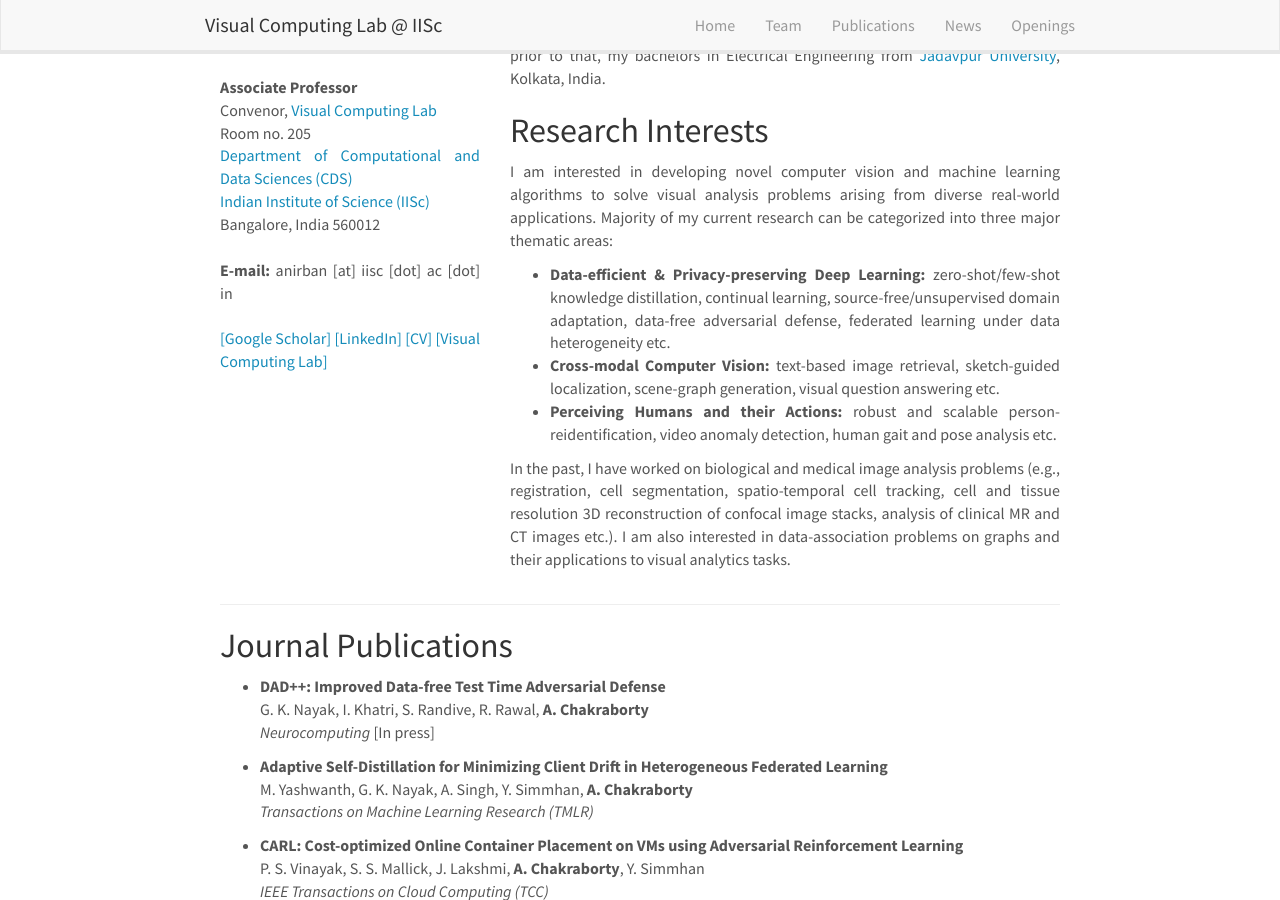
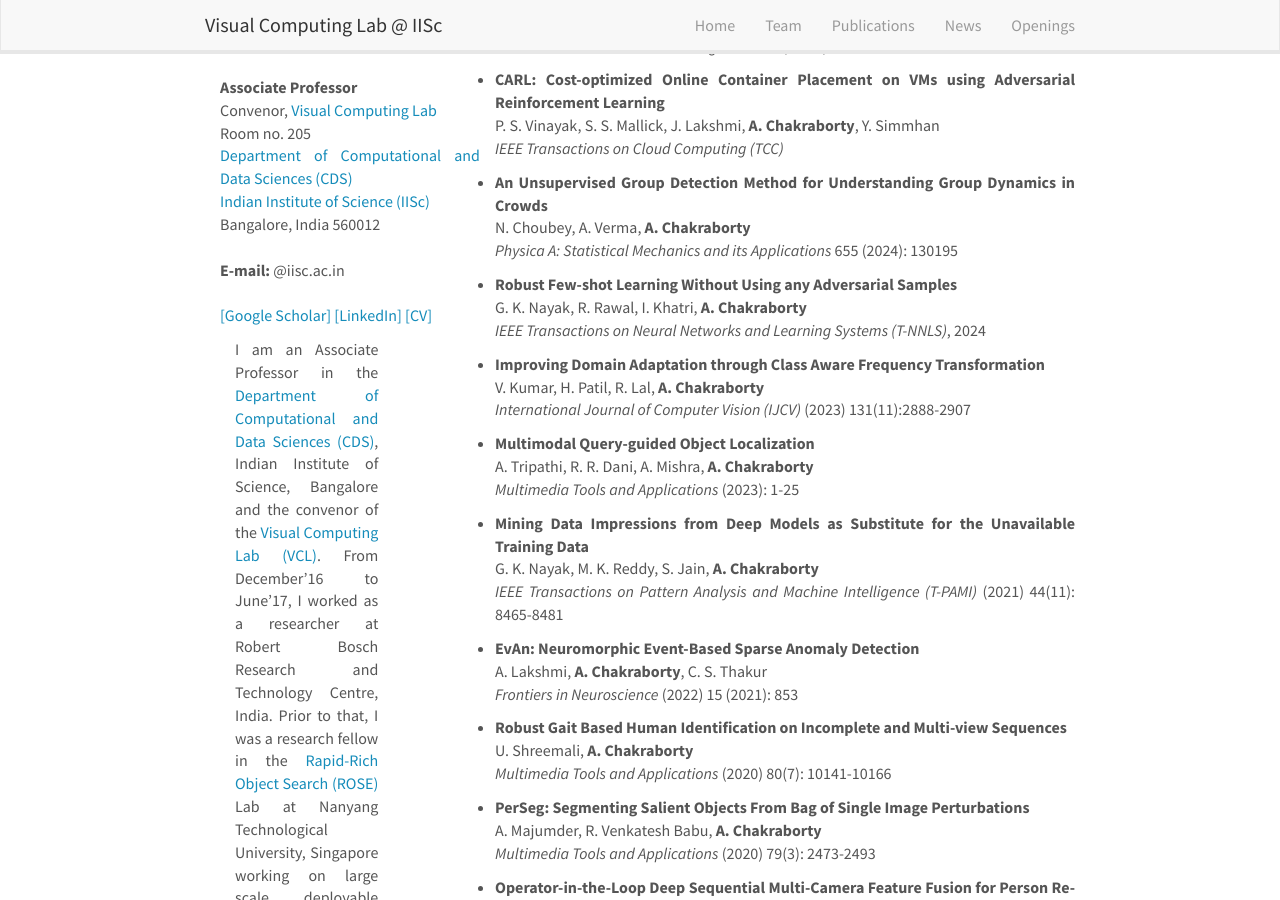
Before and after one commit to vcl-iisc/vclab-website, a Jekyll site: the page built from _pages/anirban.md, in a window 1280 px wide and 900 px high, scrolled down 355 px. Built offline with Jekyll 4.4.1, drawn with Linux system fonts in a browser that asks for light colours; nearby versions of some CDN libraries.

Commit message:
Update anirban.md

```diff
--- a/_pages/anirban.md
+++ b/_pages/anirban.md
@@ -19,13 +19,11 @@ permalink: /anirban/
   <a href="http://www.iisc.ac.in">Indian Institute of Science (IISc)</a><br/>
   Bangalore, India 560012<br/>
   <br/>
-  <b>E-mail:</b> anirban [at] iisc [dot] ac [dot] in
+  <b>E-mail:</b> <firstname>@iisc.ac.in
   <br/><br/>
   <a href="https://scholar.google.co.in/citations?user=NtAsZK-2HjcC&hl=en" target="_blank">[Google Scholar]</a>
   <a href="https://sg.linkedin.com/in/anirban-chakraborty-629a1833" target="_blank">[LinkedIn]</a>
-  <a href="https://anirbanchakraborty.github.io/cv/Curriculum_Vitae.pdf" target="_blank">[CV]</a>
-  <a href="https://visual-computing.in/" target="_blank">[Visual Computing Lab]</a>
-</div>
+  <a href="" target="_blank">[CV]</a>
 
 <div class="col-sm-8">
   <p>
```
